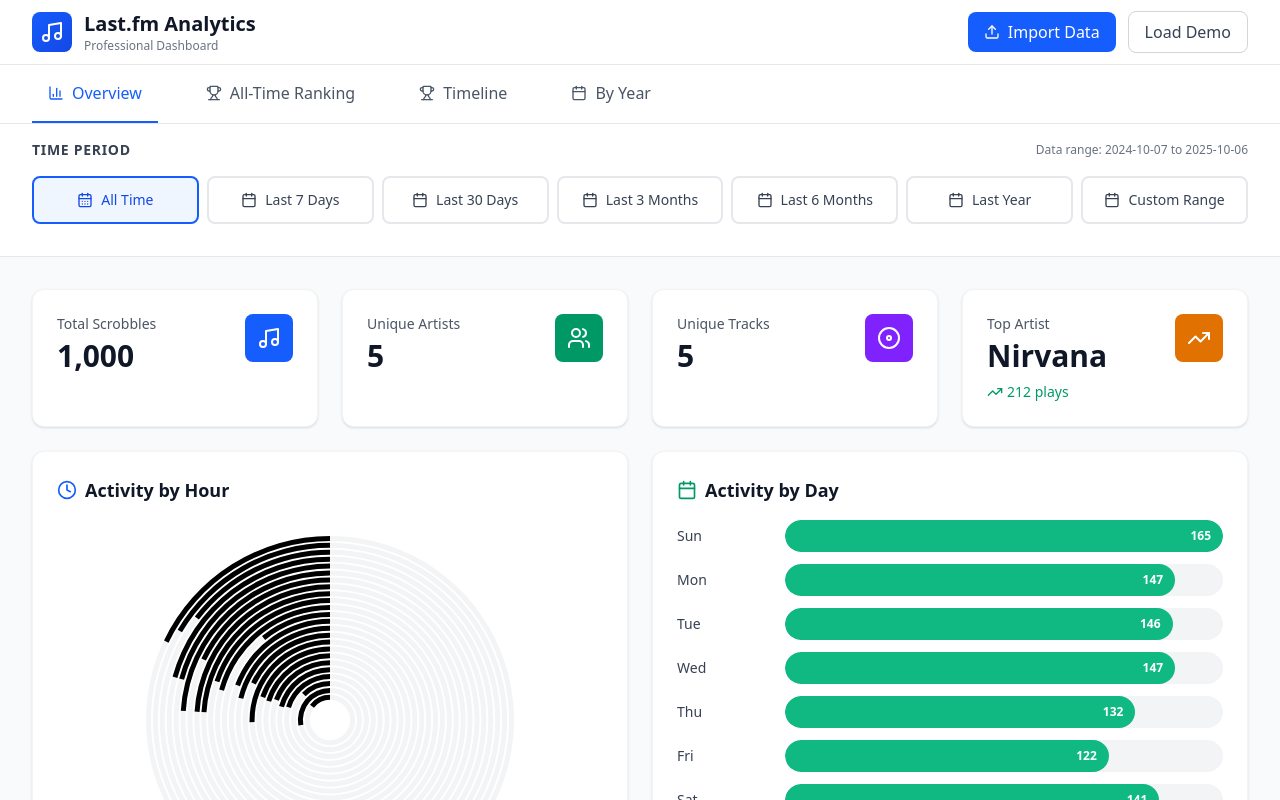
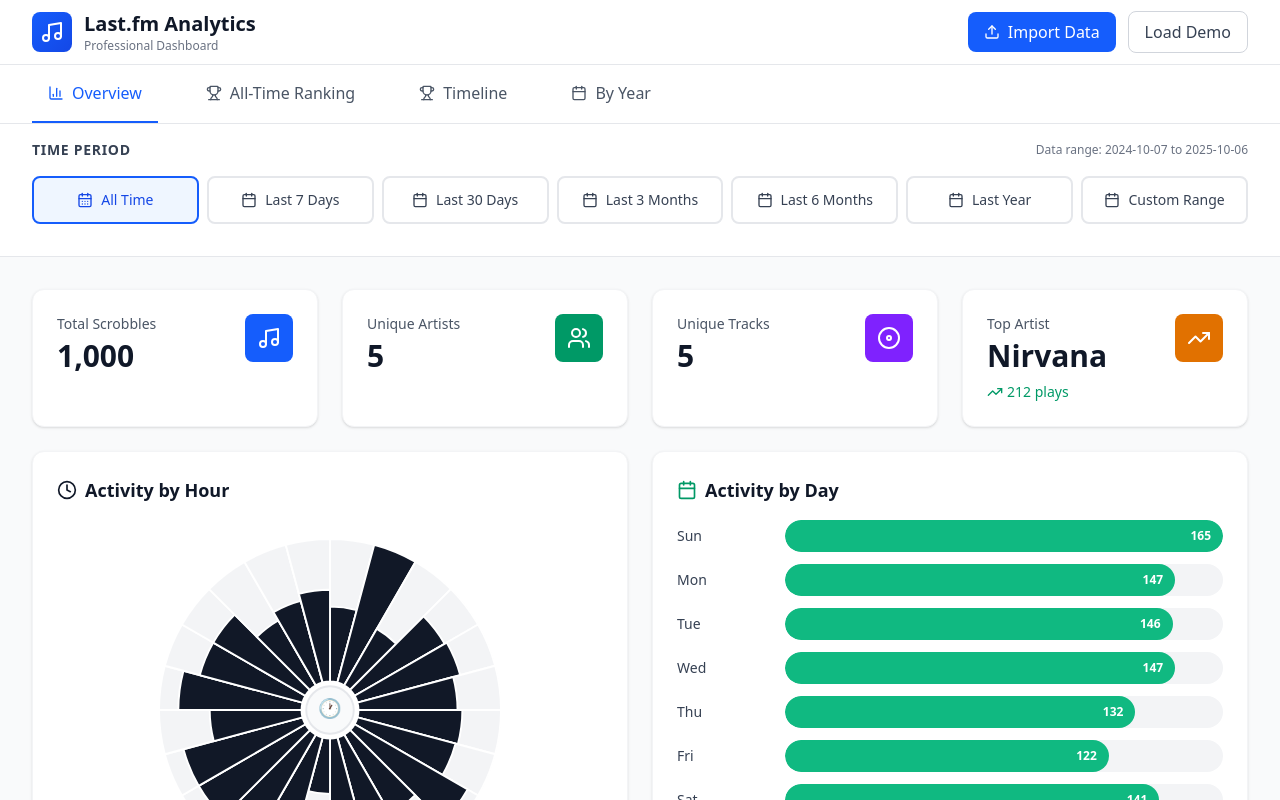
Before and after one commit to nicolassere/BookProyect, a React (Vite) app in the folder lastfm-front/: page / in a window 1280 px wide. Both pictures are taken after a click on the button "Load Demo". Shown: the top 800 px of the page. Built offline with nearby package versions, Linux system fonts and the light colour scheme.

Commit message:
pie chart

```diff
--- a/lastfm-front/src/types/index.ts
+++ b/lastfm-front/src/types/index.ts
@@ -56,6 +56,11 @@
   isCurrentLeader: boolean;
 }
 
+export interface DayOfMonthData {
+  day: number;
+  count: number;
+}
+
 export interface YearlyStats {
   year: string;
   totalScrobbles: number;
@@ -73,6 +78,7 @@
   topSongs: SongCount[];
   hourlyData: HourlyData[];
   dailyData: DailyData[];
+  dayOfMonthData: DayOfMonthData[];
   topAlbums: AlbumCount[];
   uniqueArtists: number;
   uniqueSongs: number;
--- a/lastfm-front/src/utils/stats.ts
+++ b/lastfm-front/src/utils/stats.ts
@@ -5,7 +5,14 @@
   if (!dateStr || dateStr === 'Now Playing') return null;
 
   try {
-
+    // PRIMERO: Intentar usar timestamp si está disponible (más confiable)
+    if (timestamp) {
+      const ts = parseInt(timestamp);
+      if (!isNaN(ts) && ts > 1000000000) {
+        const date = new Date(ts * 1000);
+        if (!isNaN(date.getTime())) return date;
+      }
+    }
 
     // Formato ISO
     let date = new Date(dateStr);
@@ -137,6 +144,21 @@
     day: dayNames[day],
     count,
   }));
+  // Day of month data (1-31)
+  const dayOfMonthCounts = new Array(31).fill(0);
+  filtered.forEach(s => {
+    const date = parseDate(s.date, s.timestamp);
+    if (date) {
+      const dayOfMonth = date.getDate(); // 1-31
+      if (!isNaN(dayOfMonth) && dayOfMonth >= 1 && dayOfMonth <= 31) {
+        dayOfMonthCounts[dayOfMonth - 1]++;
+      }
+    }
+  });
+  const dayOfMonthData = dayOfMonthCounts.map((count, index) => ({
+    day: index + 1,
+    count,
+  }));
 
   // Album counts
   const albumCounts: Record<string, number> = {};
@@ -164,6 +186,7 @@
     topSongs,
     hourlyData,
     dailyData,
+    dayOfMonthData,
     topAlbums,
     uniqueArtists: Object.keys(artistCounts).length,
     uniqueSongs: Object.keys(songCounts).length,
--- a/lastfm-front/src/views/OverviewView.tsx
+++ b/lastfm-front/src/views/OverviewView.tsx
@@ -1,5 +1,5 @@
 import { Music, Users, Disc, TrendingUp, Clock, Calendar } from 'lucide-react';
-import { RadialBarChart, RadialBar, PolarAngleAxis, ResponsiveContainer, Tooltip } from 'recharts';
+import { useState } from 'react';
 import { StatCard } from '../components/StatCard';
 import { SimpleBarChart } from '../components/SimpleBarChart';
 import type { Stats } from '../types';
@@ -9,6 +9,8 @@
 }
 
 export const OverviewView: React.FC<OverviewViewProps> = ({ stats }) => {
+  const [hoveredHour, setHoveredHour] = useState<number | null>(null);
+
   // Preparar datos para el reloj radial
   const maxHourCount = Math.max(...stats.hourlyData.map(h => h.count));
 
@@ -38,48 +40,105 @@
       <div className="grid grid-cols-1 lg:grid-cols-2 gap-6">
         <div className="bg-white rounded-xl p-6 shadow-sm border border-gray-100">
           <h3 className="text-lg font-semibold text-gray-900 mb-4 flex items-center gap-2">
-            <Clock className="w-5 h-5 text-blue-600" />
+            <Clock className="w-5 h-5 text-gray-900" />
             Activity by Hour
           </h3>
-          <ResponsiveContainer width="100%" height={400}>
-            <RadialBarChart
-              cx="50%"
-              cy="50%"
-              innerRadius="10%"
-              outerRadius="95%"
-              data={hourlyRadialData}
-              startAngle={90}
-              endAngle={450}
-            >
-              <PolarAngleAxis
-                type="number"
-                domain={[0, 360]}
-                angleAxisId={0}
-                tick={false}
-              />
-              <RadialBar
-                background={{ fill: '#f3f4f6' }}
-                dataKey="fill"
-                cornerRadius={0}
-                fill="#3b82f6"
-                label={false}
-              />
-              <Tooltip
-                contentStyle={{
-                  backgroundColor: 'white',
-                  border: '1px solid #e5e7eb',
-                  borderRadius: '8px',
-                  boxShadow: '0 4px 6px -1px rgba(0, 0, 0, 0.1)',
-                }}
-                formatter={(value: any, name: string, props: any) => [
-                  `${props.payload.count.toLocaleString()} plays`,
-                  props.payload.hour
-                ]}
-              />
-            </RadialBarChart>
-          </ResponsiveContainer>
+          <div className="relative" style={{ height: '380px' }}>
+            <svg viewBox="0 0 400 400" className="w-full h-full">
+              <g transform="translate(200, 200)">
+                {/* 24 Segmentos saliendo del centro */}
+                {hourlyRadialData.map((item, index) => {
+                  const startAngle = (index * 15 - 90 ) * (Math.PI / 180);
+                  const endAngle = ((index + 1) * 15 - 90) * (Math.PI / 180);
+                  const innerRadius = 30;
+                  const outerRadius = 30 + (item.fill / 100) * 150;
+
+                  const x1 = Math.cos(startAngle) * innerRadius;
+                  const y1 = Math.sin(startAngle) * innerRadius;
+                  const x2 = Math.cos(endAngle) * innerRadius;
+                  const y2 = Math.sin(endAngle) * innerRadius;
+                  const x3 = Math.cos(endAngle) * outerRadius;
+                  const y3 = Math.sin(endAngle) * outerRadius;
+                  const x4 = Math.cos(startAngle) * outerRadius;
+                  const y4 = Math.sin(startAngle) * outerRadius;
+
+                  const largeArcFlag = 0;
+                  const path = `
+                    M ${x1} ${y1}
+                    A ${innerRadius} ${innerRadius} 0 ${largeArcFlag} 1 ${x2} ${y2}
+                    L ${x3} ${y3}
+                    A ${outerRadius} ${outerRadius} 0 ${largeArcFlag} 0 ${x4} ${y4}
+                    Z
+                  `;
+
+                  const isHovered = hoveredHour === index;
+
+                  return (
+                    <g key={`hour-${index}`}>
+                      {/* Fondo gris claro */}
+                      <path
+                        d={`
+                          M ${x1} ${y1}
+                          A ${innerRadius} ${innerRadius} 0 ${largeArcFlag} 1 ${x2} ${y2}
+                          L ${Math.cos(endAngle) * 180} ${Math.sin(endAngle) * 180}
+                          A 180 180 0 ${largeArcFlag} 0 ${Math.cos(startAngle) * 180} ${Math.sin(startAngle) * 180}
+                          Z
+                        `}
+                        fill="#f3f4f6"
+                        stroke="#fff"
+                        strokeWidth="2"
+                      />
+                      {/* Segmento negro que se llena */}
+                      <path
+                        d={path}
+                        fill={isHovered ? "#3b82f6" : "#111827"}
+                        stroke="#fff"
+                        strokeWidth="2"
+                        style={{
+                          cursor: 'pointer',
+                          transition: 'fill 0.2s ease',
+                        }}
+                        onMouseEnter={() => setHoveredHour(index)}
+                        onMouseLeave={() => setHoveredHour(null)}
+                      />
+                    </g>
+                  );
+                })}
+
+                {/* Reloj en el centro */}
+                <circle cx="0" cy="0" r="25" fill="#f9fafb" stroke="#e5e7eb" strokeWidth="2" />
+                <text
+                  x="0"
+                  y="0"
+                  textAnchor="middle"
+                  dominantBaseline="middle"
+                  className="text-xl font-bold"
+                  fill="#111827"
+                >
+                  🕐
+                </text>
+              </g>
+            </svg>
+
+            {/* Tooltip flotante */}
+            {hoveredHour !== null && (
+              <div className="absolute top-4 left-1/2 transform -translate-x-1/2 bg-white px-4 py-3 rounded-lg shadow-lg border-2 border-blue-500 z-10">
+                <div className="text-center">
+                  <div className="text-2xl font-bold text-gray-900">
+                    {hourlyRadialData[hoveredHour].hour}
+                  </div>
+                  <div className="text-sm text-gray-600 mt-1">
+                    {hourlyRadialData[hoveredHour].count.toLocaleString()} plays
+                  </div>
+                  <div className="text-xs text-blue-600 font-semibold mt-1">
+                    {hourlyRadialData[hoveredHour].fill.toFixed(1)}% of peak
+                  </div>
+                </div>
+              </div>
+            )}
+          </div>
           <p className="text-xs text-gray-500 text-center mt-2">
-            Each segment represents one hour - fuller = more scrobbles
+            Hover over segments to see details - longer = more plays
           </p>
         </div>
 
```
